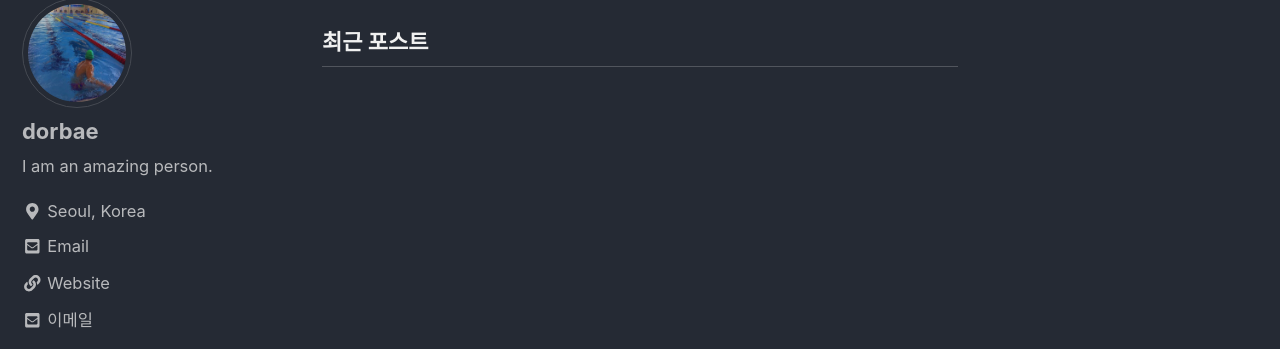
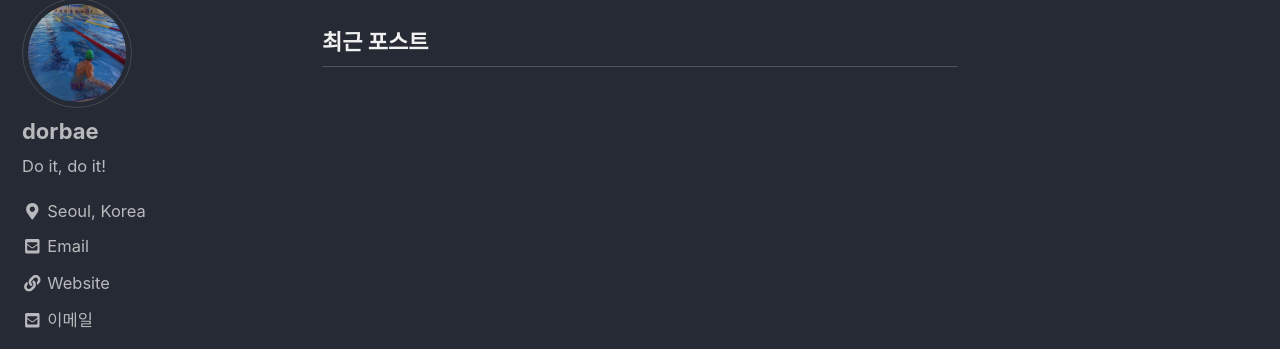
Before and after one commit to dorbae/dorbae.github.io, a Jekyll site: the page built from index.html, in a window 1280 px wide. Shown: the part 113-462 px from the top of the page. Built offline with Jekyll 4.4.1, drawn with Linux system fonts in a browser that asks for light colours; cached includes are drawn as plain includes; nearby versions of some CDN libraries; the list of posts is cut into pages by our own code.

Commit message:
Update _config.yml

```diff
--- a/_config.yml
+++ b/_config.yml
@@ -33,7 +33,7 @@ search_full_content      : true
 author:
   name             : "dorbae"
   avatar           : "/assets/images/dorbae.jpeg"
-  bio              : "I am an amazing person."
+  bio              : "Do it, do it!"
   location         : "Seoul, Korea"
   email            : "dorbae.io@gmail.com"
   links:
```
